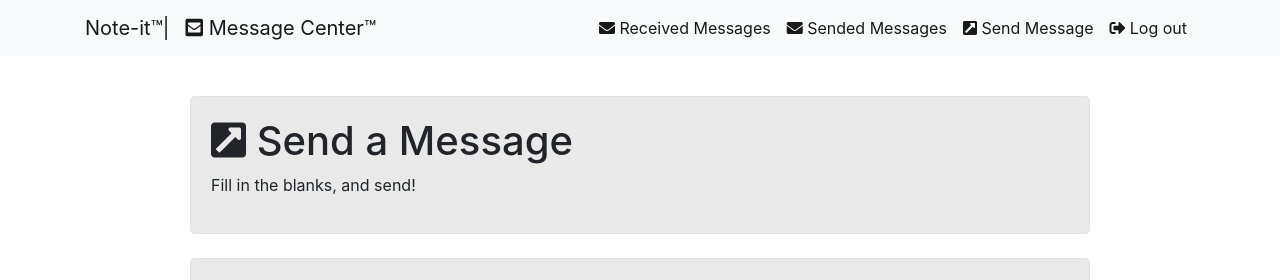
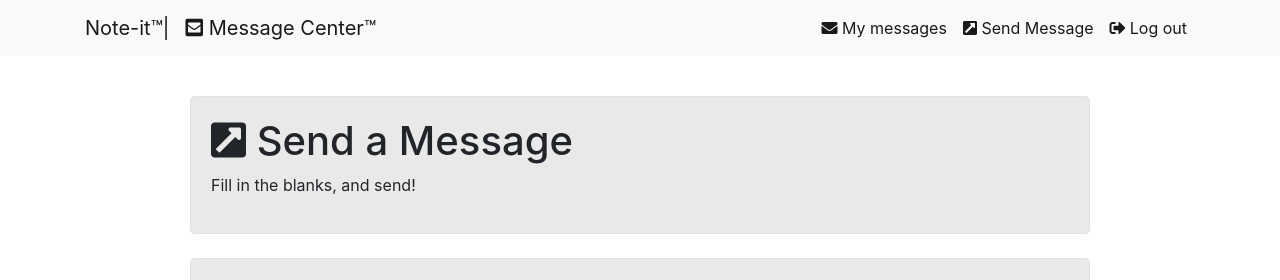
Before and after one commit to DESECTORCON/noteit, a Flask app: page /messages/send_message in a window 1280 px wide. Shown: the top 280 px of the page. Run offline with Flask 2, Linux system fonts and the light colour scheme; the visitor is signed in with stand-in values (Sample User, id 1); data that the repository does not hold is empty; some libraries are stand-ins or nearby versions.

Commit message:
UI fixs Final fixs for all messages

```diff
--- a/models/messages/views.py
+++ b/models/messages/views.py
@@ -15,7 +15,7 @@ message_blueprint = Blueprint('message', __name__)
 @user_decorators.require_login
 def all_messages(user_id):
     try:
-        messages = Message.find_by_reciver_id(user_id)
+        messages = Message.search_find_all('', user_id)
         user_nickname = User.find_by_id(session['_id']).nick_name
 
         if request.method == 'POST':
@@ -23,10 +23,24 @@ def all_messages(user_id):
 
             messages = Message.search_find_all(form_, user_id)
 
+            labels = []
+            for message in messages:
+                if message.sender_id == user_id:
+                    labels.append({"message_id": message._id, "label": "received"})
+                else:
+                    labels.append({"message_id": message._id, "label": "sended"})
+
             return render_template('messages/messages.html',
-                                   messages=messages, user_nickname=user_nickname, form=form_)
+                                   messages=messages, user_nickname=user_nickname, form=form_, labels=labels)
+
+        labels = []
+        for message in messages:
+            if message.sender_id == user_id:
+                labels.append({"message_id": message._id, "label": "received"})
+            else:
+                labels.append({"message_id": message._id, "label": "sended"})
         return render_template('messages/messages.html',
-                               messages=messages, user_nickname=user_nickname)
+                               messages=messages, user_nickname=user_nickname, labels=labels)
 
     except:
         error_msg = traceback.format_exc().split('\n')
--- a/templates/base2.html
+++ b/templates/base2.html
@@ -40,11 +40,7 @@
             {% if session['email'] %}
 
             <ul class="nav navbar-nav navbar-right justify-content-end ml-auto">
-                <li class="nav-item active"><a href="{{ url_for('message.my_recived_messages', user_id=session['_id']) }}" class="nav-link"><i class="fas fa-envelope"></i> Received Messages</a></li>
-            </ul>
-
-            <ul class="nav navbar-nav navbar-right justify-content-end ">
-                <li class="nav-item active"><a href="{{ url_for('message.my_sended_messages', user_id=session['_id']) }}" class="nav-link"><i class="fas fa-envelope"></i> Sended Messages</a></li>
+                <li class="nav-item active"><a href="{{ url_for('message.all_messages', user_id=session['_id']) }}" class="nav-link"><i class="fas fa-envelope"></i> My messages</a></li>
             </ul>
 
             <ul class="nav navbar-nav navbar-right justify-content-end ">
--- a/templates/messages/messages.html
+++ b/templates/messages/messages.html
@@ -40,6 +40,7 @@
         </div>
         {% else %}
 
+        {% set interation = 0 %}
         {% for message in messages %}
 
         <a href="{{ url_for('.message', message_id=message._id, is_sended=True) }}" class="list-group-item list-group-item-action flex-column align-items-start">
@@ -47,6 +48,8 @@
                 <h5 class="mb-1"><i class="fas fa-envelope-square"></i> {{ message.title }}</h5>
                 <small>Sended at: {{ message.sended_date.strftime("%Y-%m-%d at %H:%M") }}</small>
             </div>
+            <p class="mb-1"><span class="badge badge-pill badge-secondary">{{ labels[interation]['label'] }}</span></p>
+            {% set interation = interation + 1 %}
         </a>
 
         {% endfor %}
```
